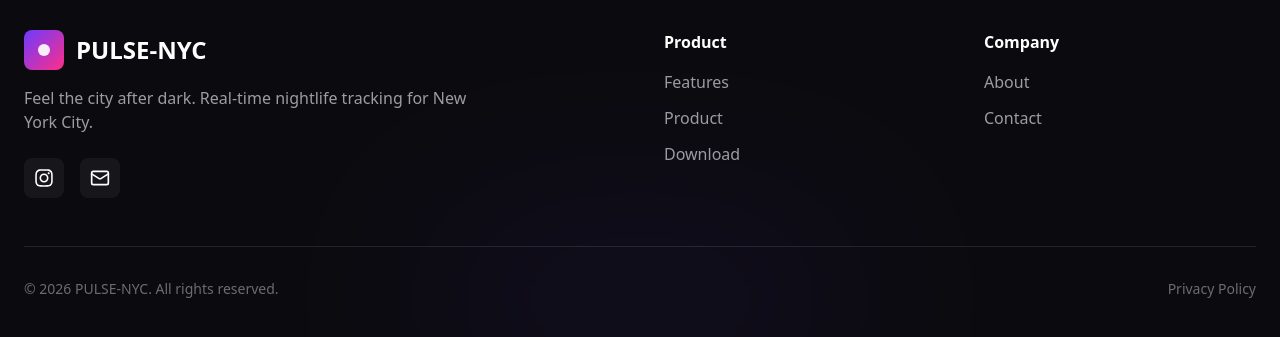
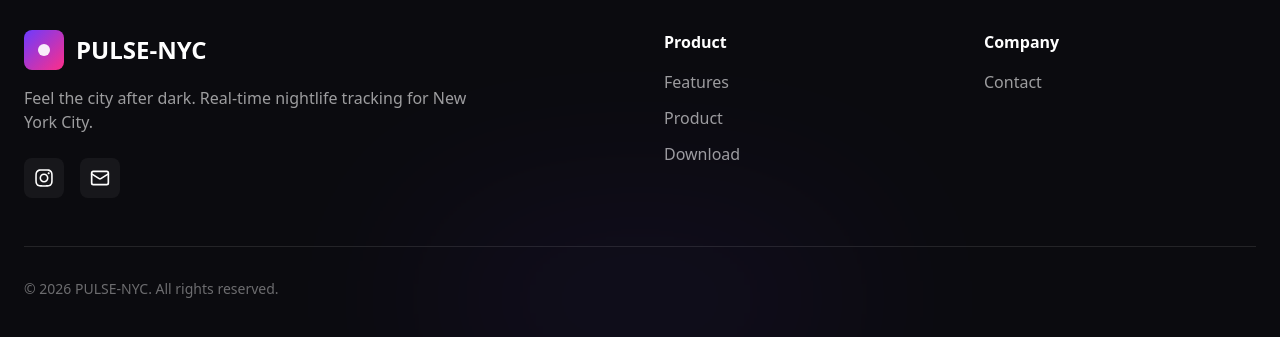
Before and after one commit to aliyahkzaizay/pulse-nyc-website, a React (Vite) app: page /contact in a window 1280 px wide. Shown: the part 1393-1730 px from the top of the page. Built offline with nearby package versions, Linux system fonts and the light colour scheme.

Commit message:
commented out about + privacy page

```diff
--- a/src/App.tsx
+++ b/src/App.tsx
@@ -6,7 +6,7 @@ import { Footer } from './components/Footer'
 import { Analytics } from "@vercel/analytics/react"
 
 import Home from './pages/home'
-import { AboutsPage } from './pages/about'
+// import { AboutsPage } from './pages/about'
 import {ContactsPage} from './pages/contact'
 
 import { ScrollToTop } from './components/scroll-to-top'
@@ -21,7 +21,7 @@ function App() {
 
       <Routes>
         <Route path="/" element={<Home />} />
-        <Route path="/about" element={<AboutsPage />} />
+        {/* <Route path="/about" element={<AboutsPage />} /> */}
         <Route path="/contact" element={<ContactsPage />} />
       </Routes>
 
--- a/src/components/Footer.tsx
+++ b/src/components/Footer.tsx
@@ -69,14 +69,14 @@ export function Footer() {
           <div>
             <h4 className="text-white font-bold mb-4">Company</h4>
             <ul className="space-y-3">
-            <li>
+            {/* <li>
                 <Link
                     to="/about"
                     className="text-white/60 hover:text-white transition-colors"
                 >
                     About
                 </Link>
-            </li>
+            </li> */}
               <li>
               <li>
                 <Link
@@ -102,10 +102,10 @@ export function Footer() {
             {/* <a href="#" className="text-white/40 hover:text-white transition-colors">
               Terms of Service
             </a> */}
-            <a href="#" className="text-white/40 hover:text-white transition-colors">
+            {/* <a href="#" className="text-white/40 hover:text-white transition-colors">
               Privacy Policy
             </a>
-
+             */}
           </div>
         </div>
       </div>
```
